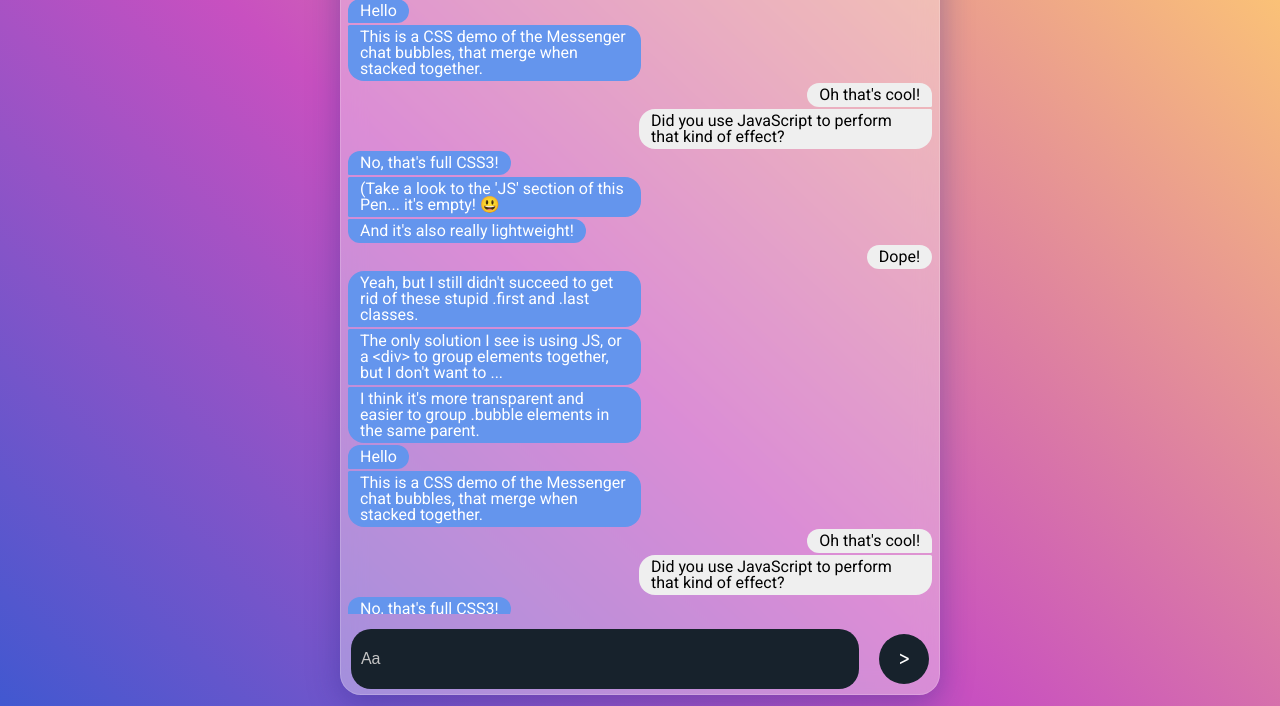
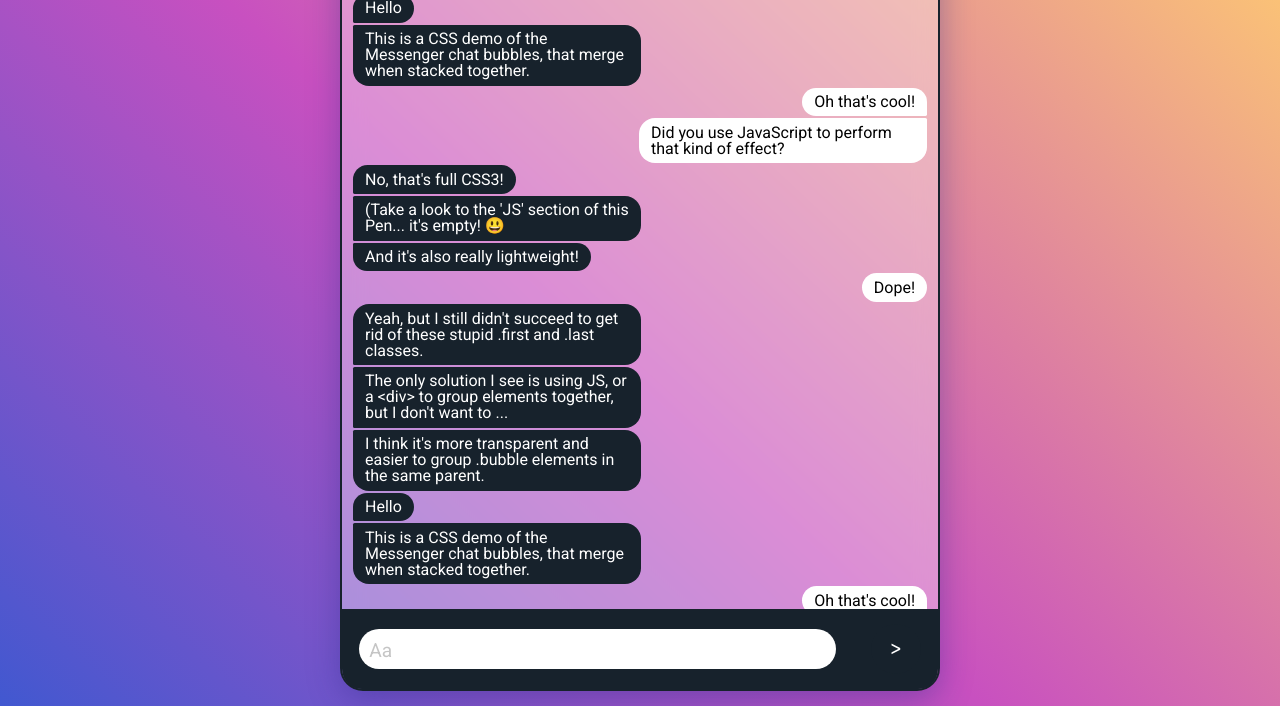
Before and after one commit to flrtech/clickchat, a plain HTML site: page index.html in a window 1280 px wide. Shown: the part 94-800 px from the top of the page. Drawn offline with Linux system fonts and the light colour scheme.

Commit message:
small tweaks

```diff
--- a/css/styles.css
+++ b/css/styles.css
@@ -1,3 +1,7 @@
+:root {
+  --main-accent-color: #17222c;
+}
+
 ::placeholder {
   /* Chrome, Firefox, Opera, Safari 10.1+ */
   color: rgb(197, 197, 197);
@@ -53,8 +57,8 @@ body {
   box-shadow: 0 8px 32px 0 rgba(31, 38, 135, 0.37);
   backdrop-filter: blur(12.5px);
   -webkit-backdrop-filter: blur(12.5px);
-  border-radius: 21px;
-  border: 1px solid rgba(255, 255, 255, 0.18);
+  border-radius: 23px;
+  border: 2px solid var(--main-accent-color);
 }
 
 .message_header {
@@ -62,13 +66,12 @@ body {
   top: 0;
   display: flex;
   align-items: center;
-  background-color: #17222c;
+  background-color: var(--main-accent-color);
   margin: 0;
   padding: 0;
   height: 70px;
   width: 100%;
   border-radius: 20px 20px 0 0;
-  border-bottom: 1px solid rgba(255, 255, 255, 0.6);
 }
 
 .message_header_container {
@@ -107,9 +110,10 @@ body {
 .chat {
   display: flex;
   flex-flow: column;
-  width: 98%;
+  width: 100%;
   max-height: 77vh;
-  margin: 80px auto 80px auto;
+  margin: 70px auto 80px auto;
+  padding: 0 10px 0 10px;
   overflow-y: scroll;
   scrollbar-width: none;
   -ms-overflow-style: none;
@@ -121,19 +125,19 @@ body {
 
 .chat > .bubble {
   border-radius: 1em;
-  padding: 0.25em 0.75em;
+  padding: 0.4em 0.75em;
   margin: 0.0625em;
   max-width: 50%;
 }
 
 .chat > .bubble.sender {
   align-self: flex-start;
-  background-color: cornflowerblue;
+  background-color: var(--main-accent-color);
   color: #fff;
 }
 .chat > .bubble.recipient {
   align-self: flex-end;
-  background-color: #efefef;
+  background-color: #fff;
 }
 
 .chat > .bubble.sender.first {
@@ -162,24 +166,37 @@ body {
   position: fixed;
   bottom: 0;
   width: 100%;
-  height: 70px;
+  height: 80px;
   display: flex;
   justify-content: space-around;
   align-items: center;
+  background-color: var(--main-accent-color);
+  border-bottom-right-radius: 20px;
+  border-bottom-left-radius: 20px;
 }
 
-.send_message input {
-  background-color: #17222c;
+#msg_area {
+  background-color: #fff;
+  font-family: "Roboto", sans-serif;
+  font-size: 1em;
   border-style: hidden;
+  overflow: -moz-scrollbars-none;
+  -ms-overflow-style: none;
+  resize: none;
   border-radius: 20px;
-  height: 60px;
-  width: 85%;
+  height: 40px;
+  min-width: 80%;
+  max-width: 85%;
   padding: 10px;
-  color: #fff;
+  color: rgb(0, 0, 0);
+}
+
+#msg_area::-webkit-scrollbar {
+  width: 0 !important;
 }
 
 .send_message button {
-  background-color: #17222c;
+  background-color: var(--main-accent-color);
   color: #fff;
   font-weight: 800;
   padding: 10px;
@@ -190,6 +207,6 @@ body {
   cursor: pointer;
 }
 
-.send_message input:focus {
+#msg_area:focus {
   outline: none;
 }
--- a/index.html
+++ b/index.html
@@ -91,7 +91,7 @@
         </div>
       </div>
       <div class="send_message">
-        <input type="text" placeholder="Aa" />
+        <textarea name="message_area" placeholder="Aa" id="msg_area"></textarea>
         <button type="button" class="btn">&#5171;</button>
       </div>
     </div>
```
